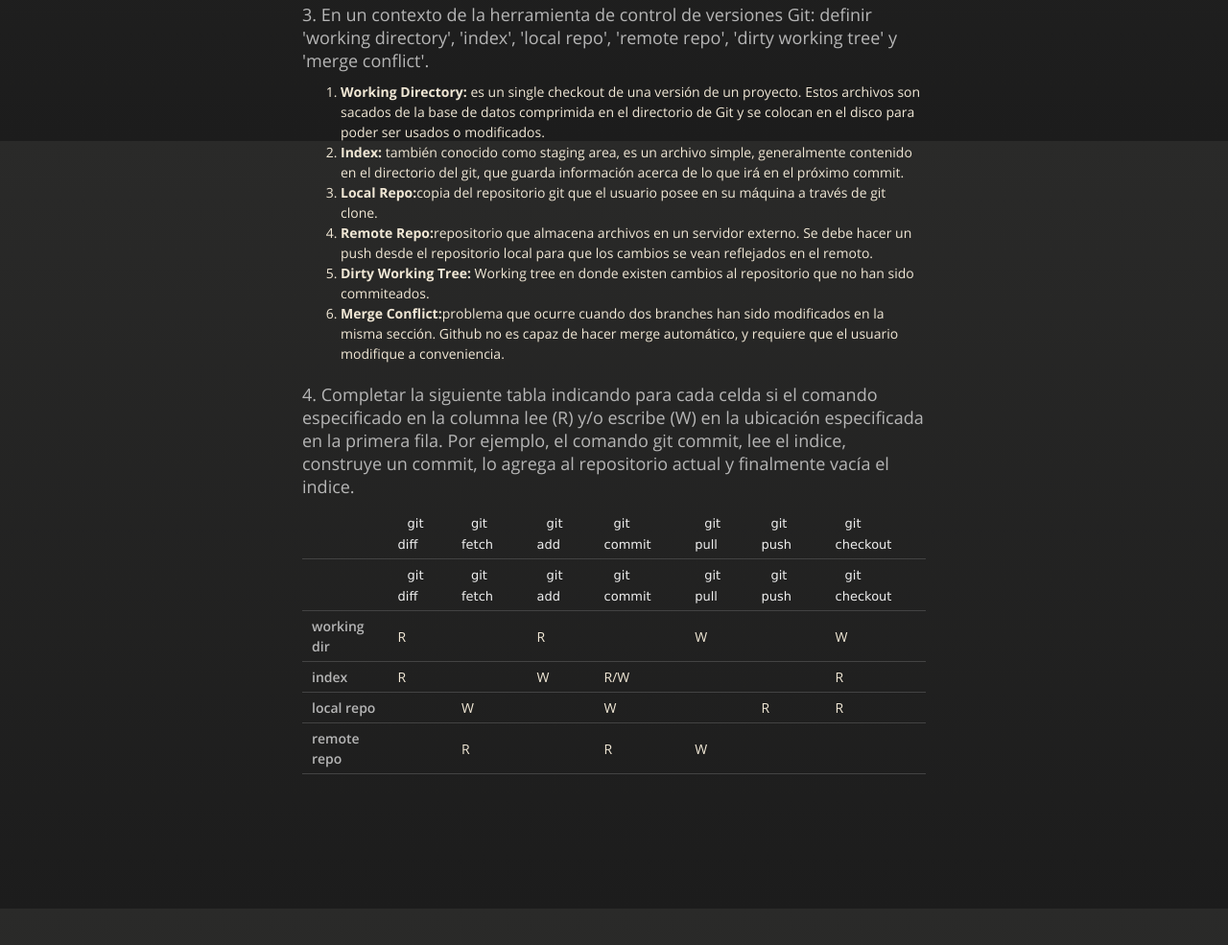
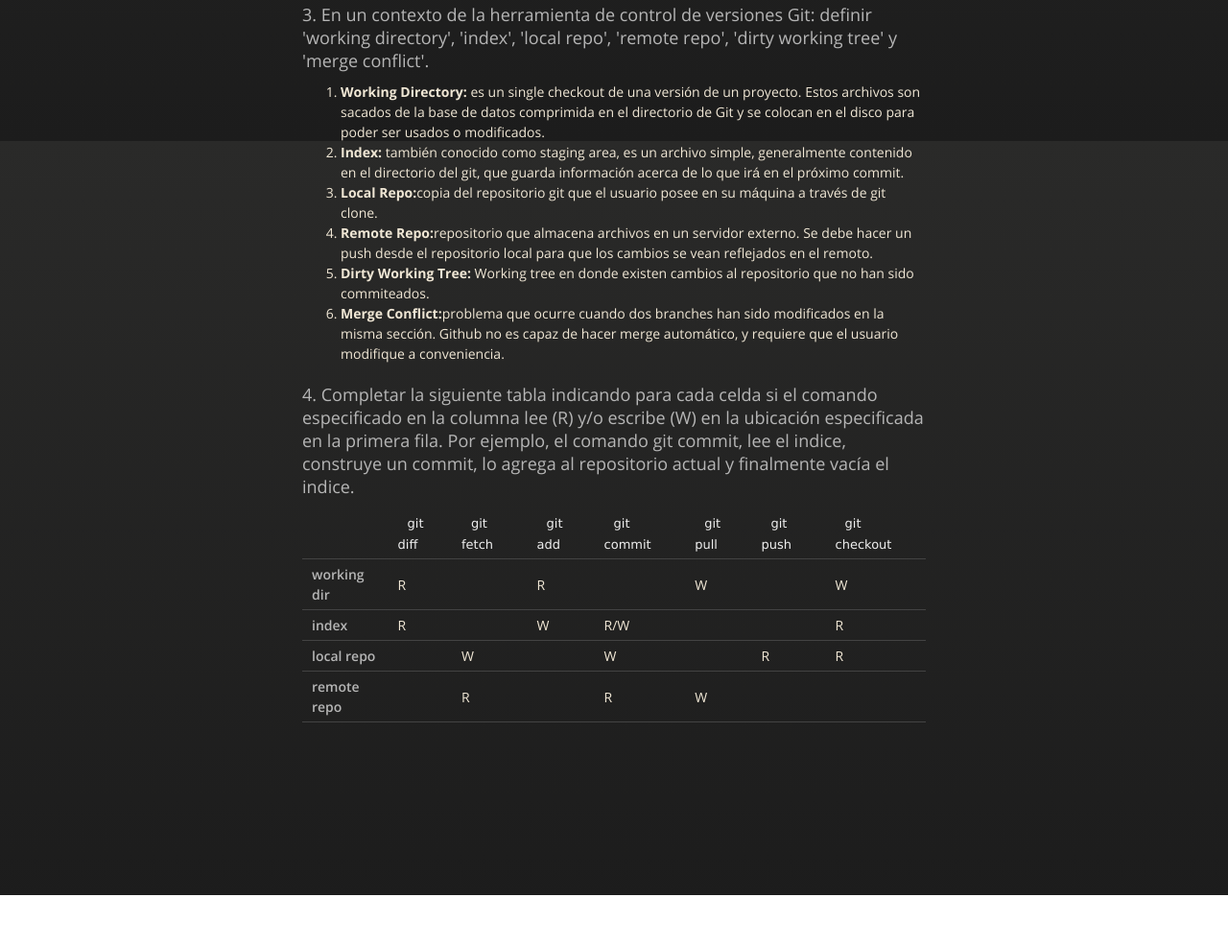
Before and after one commit to danielar92/danielar92.github.io, a plain HTML site: page index.html in a window 1280 px wide. Shown: the part 653-1638 px from the top of the page at 96% size. After the commit the page ends 1586 px from the top, so only its background shows below. Drawn offline with nearby package versions, Linux system fonts and the light colour scheme.

Commit message:
Update index.html

```diff
--- a/index.html
+++ b/index.html
@@ -102,19 +102,6 @@
                 <th scope="col"><code>git checkout</code></th>
               </tr>
             </thead>
-
-            <tbody>
-              <tr><th></th>
-                <th scope="col"><code>git diff</code></th>
-                <th scope="col"><code>git fetch</code></th>
-                <th scope="col"><code>git add</code></th>
-                <th scope="col"><code>git commit</code></th>
-                <th scope="col"><code>git pull</code></th>
-                <th scope="col"><code>git push</code></th>
-                <th scope="col"><code>git checkout</code></th>
-              </tr>
-            </thead>
-
             <tbody>
               <tr>
                 <th scope="row">working dir</th>
```
